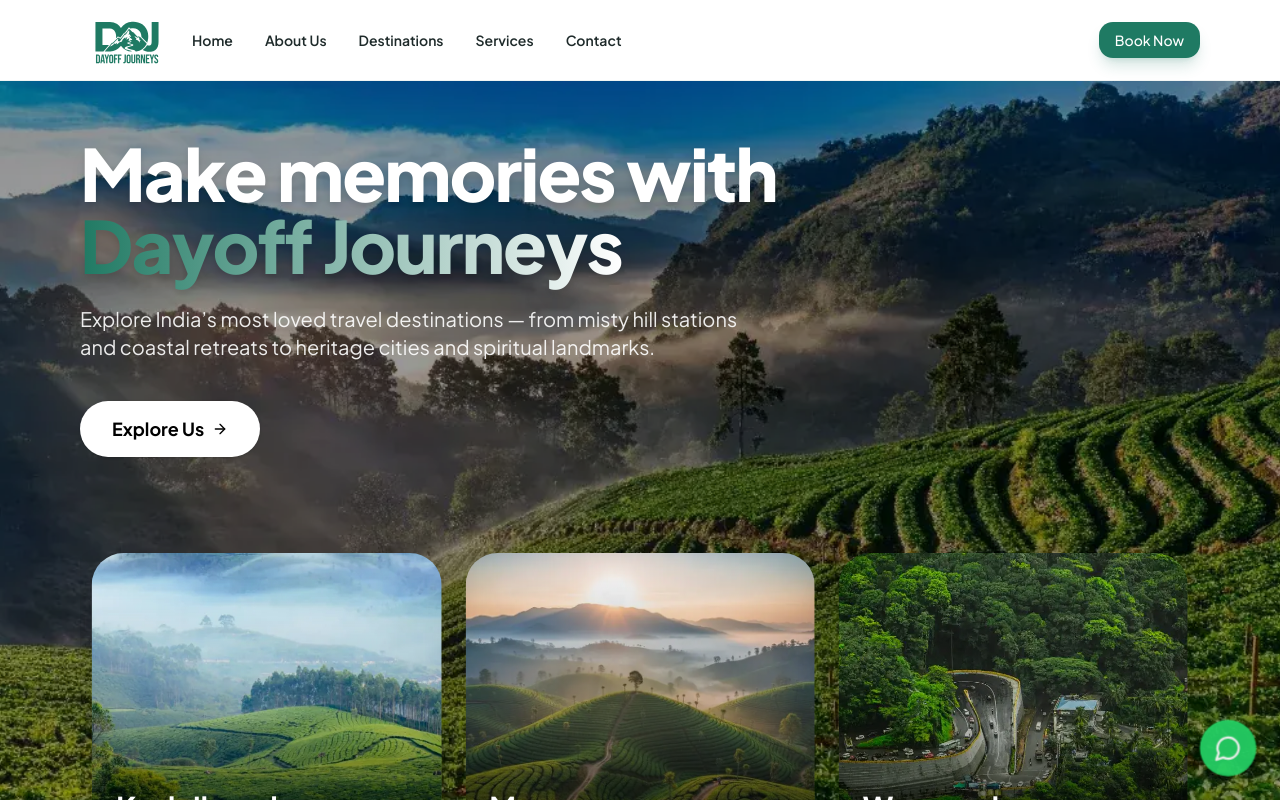
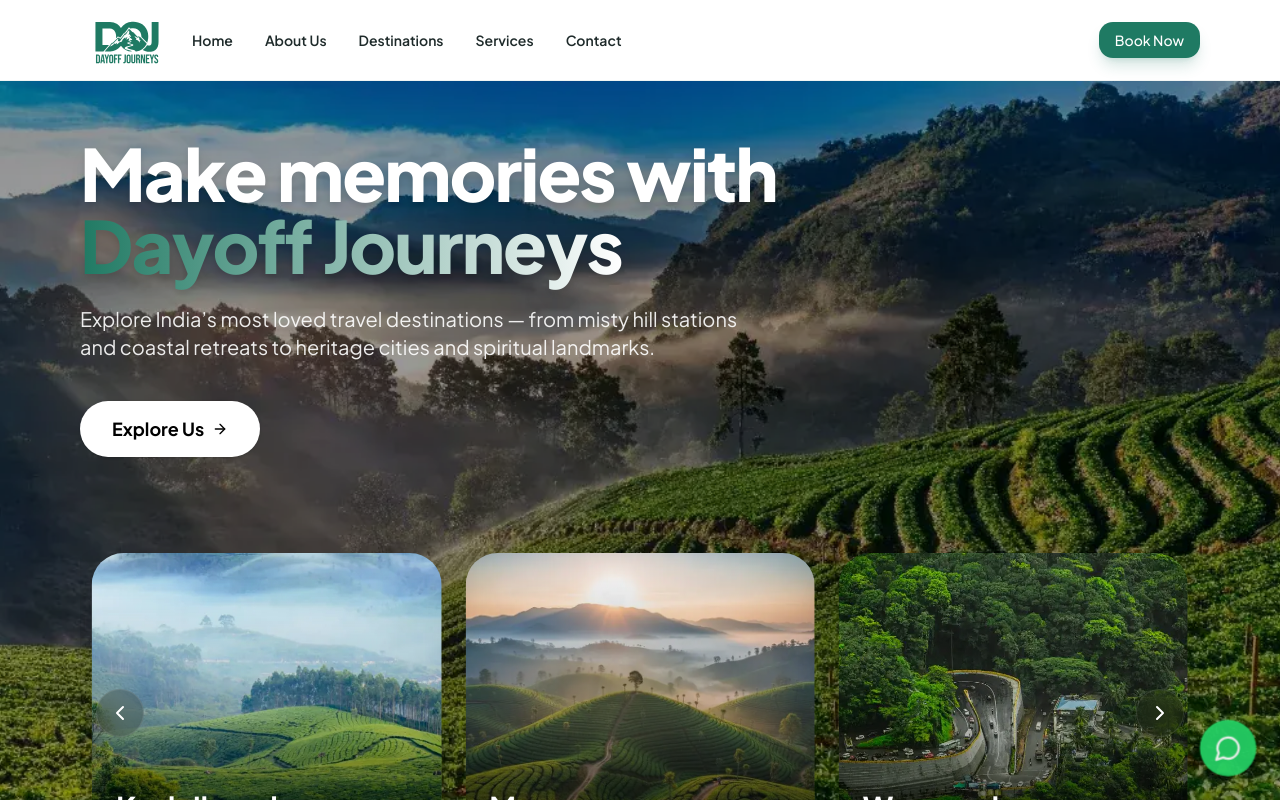
Before and after one commit to mailattfg-ops/DayOff_Journey, a React (Vite) app: page / in a window 1280 px wide. Shown: the top 800 px of the page. Built offline with nearby package versions, Linux system fonts and the light colour scheme.

Commit message:
doneeeeeeeee

```diff
--- a/src/components/features/home/HeroSection.tsx
+++ b/src/components/features/home/HeroSection.tsx
@@ -1,4 +1,4 @@
-import { MapPin, ArrowRight } from 'lucide-react';
+import { MapPin, ArrowRight, ChevronLeft, ChevronRight } from 'lucide-react';
 import { useNavigate } from 'react-router-dom';
 import { Button } from '@/components/ui/button';
 import { useState, useEffect } from 'react';
@@ -29,13 +29,21 @@ export default function HeroSection() {
 
   const [currentIndex, setCurrentIndex] = useState(0);
 
+  const handleNext = () => {
+    setCurrentIndex((prev) => (prev + 1) % destinations.length);
+  };
+
+  const handlePrev = () => {
+    setCurrentIndex((prev) => (prev - 1 + destinations.length) % destinations.length);
+  };
+
   useEffect(() => {
     const timer = setInterval(() => {
       setCurrentIndex((prev) => (prev + 1) % destinations.length);
     }, 3500);
 
     return () => clearInterval(timer);
-  }, [destinations.length]);
+  }, [destinations.length, currentIndex]);
 
   // Calculate visible items for infinite scroll effect
   // We duplicate the items to create a seamless loop effect visually if we were doing infinite scroll,
@@ -97,6 +105,25 @@ export default function HeroSection() {
 
         {/* Destination Carousel */}
         <div className="relative overflow-hidden group/carousel py-8">
+          {/* Navigation Buttons */}
+          <div className="absolute inset-y-0 left-0 z-20 flex items-center pl-2 md:pl-4 pointer-events-none">
+            <button
+              onClick={handlePrev}
+              className="pointer-events-auto h-12 w-12 rounded-full bg-black/20 hover:bg-black/40 text-white backdrop-blur-md flex items-center justify-center transition-all duration-300 hover:scale-110 active:scale-95 border border-white/10 group/btn"
+              aria-label="Previous destination"
+            >
+              <ChevronLeft className="w-6 h-6 group-hover/btn:-translate-x-0.5 transition-transform" />
+            </button>
+          </div>
+          <div className="absolute inset-y-0 right-0 z-20 flex items-center pr-2 md:pr-4 pointer-events-none">
+            <button
+              onClick={handleNext}
+              className="pointer-events-auto h-12 w-12 rounded-full bg-black/20 hover:bg-black/40 text-white backdrop-blur-md flex items-center justify-center transition-all duration-300 hover:scale-110 active:scale-95 border border-white/10 group/btn"
+              aria-label="Next destination"
+            >
+              <ChevronRight className="w-6 h-6 group-hover/btn:translate-x-0.5 transition-transform" />
+            </button>
+          </div>
           <div
             className="flex transition-transform duration-700 ease-in-out md:[--visible-items:2] lg:[--visible-items:3]"
             style={{
--- a/src/pages/About.tsx
+++ b/src/pages/About.tsx
@@ -215,7 +215,7 @@ export default function About() {
 
                 <Button
                   onClick={() => navigate('/', { state: { scrollTo: 'contact' } })}
-                  className="h-16 px-10 bg-primary text-white hover:bg-primary/90 text-lg font-bold rounded-full shadow-lg hover:shadow-primary/25 transition-all hover:scale-105 active:scale-95"
+                  className="h-auto py-4 px-6 md:h-16 md:px-10 bg-primary text-white hover:bg-primary/90 text-base md:text-lg font-bold rounded-full shadow-lg hover:shadow-primary/25 transition-all hover:scale-105 active:scale-95 whitespace-normal text-center"
                 >
                   Start Your Journey
                 </Button>
```
